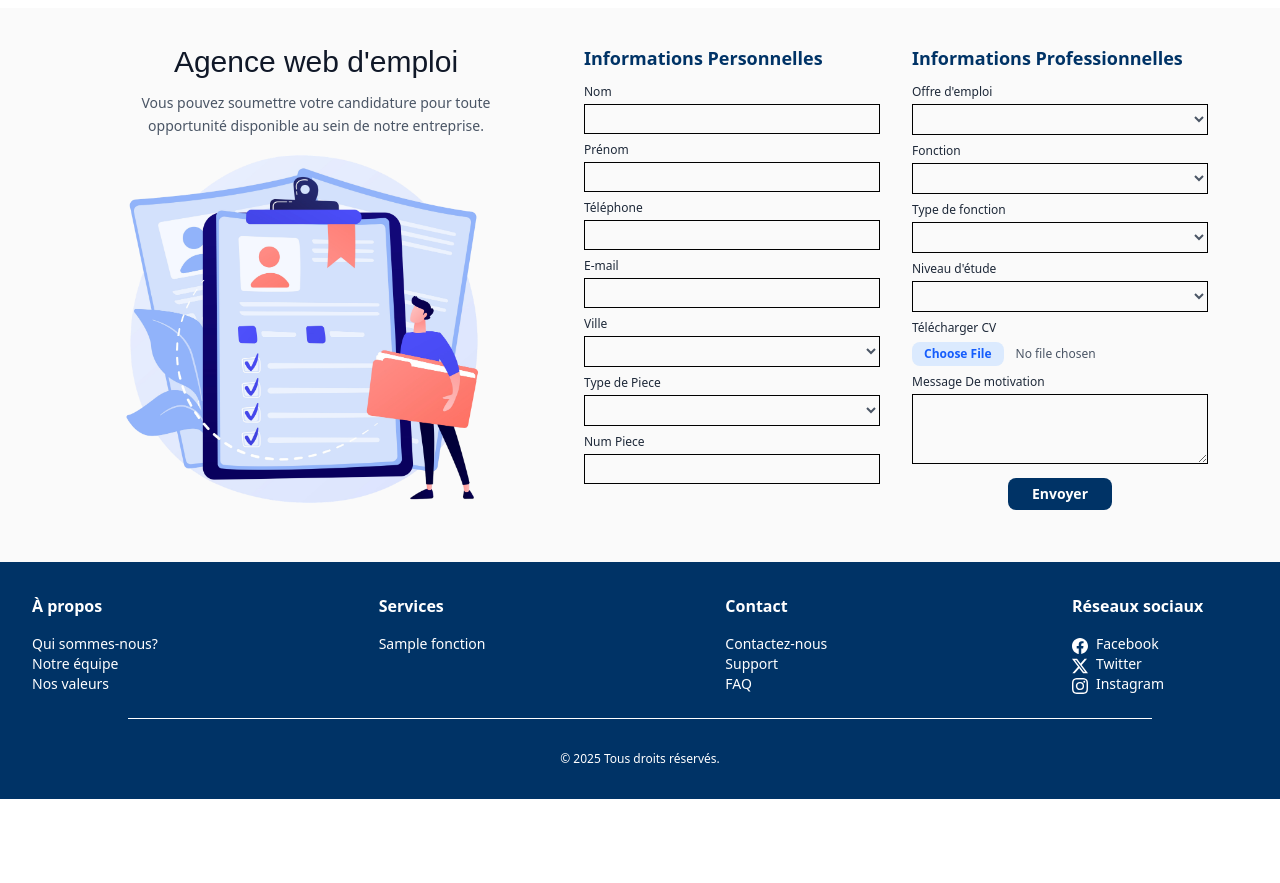
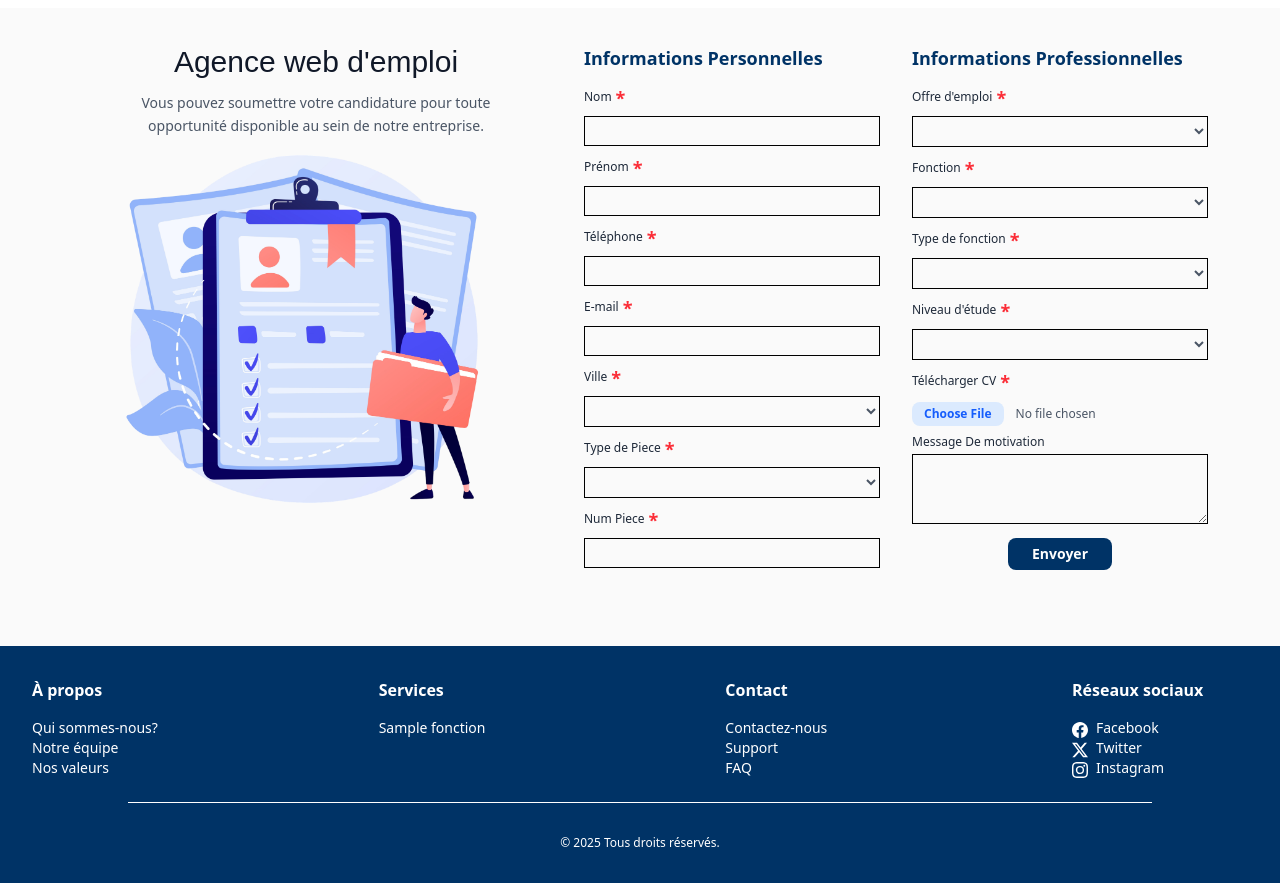
Before and after one commit to SalmaChahid/postule_online, a Laravel app: page / in a window 1280 px wide. Shown: the part 68-951 px from the top of the page. Before the commit the page ends 867 px from the top, so only its background shows below. Run offline with Laravel 12, Linux system fonts and the light colour scheme; tables that the repository leaves empty hold one stand-in row (values such as "Sample post"); lists and menus that the app fills with data are empty; style sheets or scripts are compiled from the project's sources; some libraries are stand-ins or nearby versions; some web fonts are replaced.

Commit message:
mise a jour

```diff
--- a/app/Http/Controllers/CandidatController.php
+++ b/app/Http/Controllers/CandidatController.php
@@ -22,27 +22,37 @@ class CandidatController extends Controller
         $validated = $request->validate([
             'nom' => 'required|string|max:255|',
             'prenom' => 'required|string|max:255',
-            'tel' => 'required|string|unique:candidats,tel|max:15',
-            'email' => 'required|unique:candidats,email|email|max:255',
+            'tel' => 'required|string|max:15',
+            'email' => 'required|email|max:255',
             'ville' => 'required|string',
             'type_piece' => 'required|string',
-            'num_piece' => 'required|unique:candidats,num_piece|string',
+            'num_piece' => 'required|string',
             'offre_d_emploi' => 'required|string',
             'fonction' => 'required|string',
             'type_de_fonction' => 'required|string',
             'niveau_d_étude' => 'required|string',
             'cv' => 'required|mimes:pdf,doc,docx|max:10240',
-            'message' => 'nullable|string|max:1081|unique:candidats,message',
-        ],[
-            'tel.unique' => 'le téléphone doit étre unique',
-            'email.unique' => 'Email doit étre unique',
-            'num_piece.unique' => 'Numéro de piece doit étre unique',
-            'message.unique' => 'le message doit étre unique',
-
+            'message' => 'nullable|string|max:1081',
         ]);
 
+        $existingCandidat = Candidat::where('tel', $request->input('tel'))
+        ->orWhere('email', $request->input('email'))
+        ->orWhere('num_piece', $request->input('num_piece'))
+        ->first();
+
+if ($existingCandidat) {
+    $existingFonction = strtoupper($existingCandidat->fonction);
+    $requestFonction = strtoupper($request->input('fonction'));
+    if ($existingCandidat->fonction !== $request->input('fonction')) {
+
+return redirect()->back()->with('error', 'Vous avez deja postuler avec ces inforamations ');
+}}
+
         if ($validated['type_piece'] === 'Autre') {
-            $validated['type_piece'] = $request->input('autre');  // نأخذ القيمة من حقل "autre"
+            $validated['type_piece'] = $request->input('autreF');  // نأخذ القيمة من حقل "autre"
+        }
+        if ($validated['niveau_d_étude'] === 'Autre') {
+            $validated['niveau_d_étude'] = $request->input('autreN');  // نأخذ القيمة من حقل "autre"
         }
         // تحميل الملف
         $cvPath = $request->file('cv')->store('cv_files', 'public');
--- a/resources/js/app.js
+++ b/resources/js/app.js
@@ -43,7 +43,7 @@ $(document).ready(function () {
 document.addEventListener('DOMContentLoaded', function () {
     const typePieceSelect = document.getElementById('type_piece');
     const autreField = document.getElementById('otherField');
-    const autreInput = document.getElementById('autre');
+    const autreInput = document.getElementById('autreF');
 
     // دالة لتحديث الحقل "Autre" وقيمة type_piece
     function updateAutreField() {
@@ -69,3 +69,35 @@ document.addEventListener('DOMContentLoaded', function () {
     // إضافة حدث عند تغيير الاختيار
     typePieceSelect.addEventListener('change', updateAutreField);
 });
+
+
+
+document.addEventListener('DOMContentLoaded', function () {
+    const typePieceSelect = document.getElementById('niveau_d_étude');
+    const autreField = document.getElementById('otherFieldd');
+    const autreInput = document.getElementById('autreN');
+
+    // دالة لتحديث الحقل "Autre" وقيمة type_piece
+    function updateAutreField() {
+        if (typePieceSelect.value === 'Autre') {
+            // إظهار الحقل "Autre" وجعل المدخل مطلوبًا
+            autreField.style.display = 'block';
+            autreInput.setAttribute('required', 'required');
+
+            // عند تغيير قيمة الحقل "Autre"، نقوم بتحديث قيمة select ليبقى "Autre"
+            autreInput.addEventListener('input', function() {
+                typePieceSelect.value = 'Autre';  // تحديث قيمة select ليبقى "Autre"
+            });
+        } else {
+            // إخفاء الحقل "Autre" وإزالة شرط "required"
+            autreField.style.display = 'none';
+            autreInput.removeAttribute('required');
+        }
+    }
+
+    // التحقق من الخيار عند تحميل الصفحة
+    updateAutreField();
+
+    // إضافة حدث عند تغيير الاختيار
+    typePieceSelect.addEventListener('change', updateAutreField);
+});
--- a/resources/views/welcome.blade.php
+++ b/resources/views/welcome.blade.php
@@ -6,10 +6,12 @@
     <meta name="viewport" content="width=device-width, initial-scale=1">
 
     <title>Web Agency</title>
+    <script src="https://cdn.jsdelivr.net/npm/sweetalert2@11"></script>
 
     <!-- Fonts -->
     <link rel="preconnect" href="https://fonts.bunny.net">
     <link href="https://fonts.bunny.net/css?family=instrument-sans:400,500,600" rel="stylesheet" />
+
 
 
     <script src="https://cdn.jsdelivr.net/npm/select2@4.0.13/dist/js/select2.min.js"></script>
@@ -62,31 +64,31 @@
 
                             <div class="space-y-2">
                                 <div>
-                                    <label for="nom" class="text-xs block font-medium text-gray-800 mb-1">Nom</label>
+                                    <label for="nom" class="text-xs block font-medium text-gray-800 mb-1">Nom<span class="text-red-500 text-lg font-bold ml-1 align-middle">*</span></label>
                                     <input type="text" name="nom" id="nom" required
                                         class="w-full border-black border-1 focus:border-[#003366] py-1 px-2 outline-none focus:border-2 text-sm">
                                 </div>
 
                                 <div>
-                                    <label for="prenom" class="block font-medium text-gray-800 mb-1 text-xs">Prénom</label>
+                                    <label for="prenom" class="block font-medium text-gray-800 mb-1 text-xs">Prénom<span class="text-red-500 text-lg font-bold ml-1 align-middle">*</span></label>
                                     <input type="text" name="prenom" id="prenom" required
                                         class="w-full border-black border-1 focus:border-[#003366] py-1 px-2 outline-none focus:border-2 text-sm">
                                 </div>
 
                                 <div>
-                                    <label for="tel" class="block font-medium text-gray-800 mb-1 text-xs">Téléphone</label>
+                                    <label for="tel" class="block font-medium text-gray-800 mb-1 text-xs">Téléphone<span class="text-red-500 text-lg font-bold ml-1 align-middle">*</span></label>
                                     <input type="tel" name="tel" id="tel" required
                                         class="w-full border-black border-1 focus:border-[#003366] py-1 px-2 outline-none focus:border-2 text-sm">
                                 </div>
 
                                 <div>
-                                    <label for="email" class="block font-medium text-gray-800 mb-1 text-xs">E-mail</label>
+                                    <label for="email" class="block font-medium text-gray-800 mb-1 text-xs">E-mail<span class="text-red-500 text-lg font-bold ml-1 align-middle">*</span></label>
                                     <input type="email" name="email" id="email" required
                                         class="w-full border-black border-1 focus:border-[#003366] py-1 px-2 outline-none focus:border-2 text-sm">
                                 </div>
 
                                 <div>
-                                    <label for="ville" class="block font-medium text-gray-800 mb-1 text-xs">Ville</label>
+                                    <label for="ville" class="block font-medium text-gray-800 mb-1 text-xs">Ville<span class="text-red-500 text-lg font-bold ml-1 align-middle">*</span></label>
                                     <select name="ville" id="ville" required
                                         class="select2 w-full border-black border-1 focus:border-[#003366] py-1 px-2 outline-none focus:border-2 text-sm">
                                         <option value="" selected disabled hidden></option>
@@ -94,7 +96,7 @@
                                 </div>
 
                                 <div>
-                                    <label for="type_piece" class="block font-medium text-gray-800 mb-1 text-xs">Type de Piece</label>
+                                    <label for="type_piece" class="block font-medium text-gray-800 mb-1 text-xs">Type de Piece<span class="text-red-500 text-lg font-bold ml-1 align-middle">*</span></label>
                                     <select name="type_piece" id="type_piece" required
                                         class="select2 w-full border-black border-1 focus:border-[#003366] py-1 px-2 outline-none focus:border-2 text-sm">
                                         <option value="" selected disabled hidden></option>
@@ -105,12 +107,12 @@
                                     </select>
                                 </div>
                                 <div id="otherField" style="display:none">
-                                    <label for="autre" class="block font-medium text-gray-800 mb-1 text-xs">Autre</label>
-                                    <input type="text" name="autre" id="autre" class="w-full border-black border-1 focus:border-[#003366] py-1 px-2 outline-none focus:border-2 text-sm">
+                                    <label for="autreF" class="block font-medium text-gray-800 mb-1 text-xs">Autre<span class="text-red-500 text-lg font-bold ml-1 align-middle">*</span></label>
+                                    <input type="text" name="autreF" id="autreF" class="w-full border-black border-1 focus:border-[#003366] py-1 px-2 outline-none focus:border-2 text-sm">
                                 </div>
 
                                 <div>
-                                    <label for="num_piece" class="block font-medium text-gray-800 mb-1 text-xs">Num Piece</label>
+                                    <label for="num_piece" class="block font-medium text-gray-800 mb-1 text-xs">Num Piece<span class="text-red-500 text-lg font-bold ml-1 align-middle">*</span></label>
                                     <input type="text" name="num_piece" required
                                         class="w-full border-black border-1 focus:border-[#003366] py-1 px-2 outline-none focus:border-2 text-sm">
                                 </div>
@@ -123,7 +125,7 @@
 
                             <div class="space-y-2">
                                 <div>
-                                    <label for="offre_d_emploi" class="block font-medium text-gray-800 mb-1 text-xs">Offre d'emploi</label>
+                                    <label for="offre_d_emploi" class="block font-medium text-gray-800 mb-1 text-xs">Offre d'emploi<span class="text-red-500 text-lg font-bold ml-1 align-middle">*</span></label>
                                     <select name="offre_d_emploi" id="offre_d_emploi" required
                                         class="select2 w-full border-black border-1 focus:border-[#003366] py-1 px-2 outline-none focus:border-2 text-sm">
                                         <option value="" selected disabled hidden></option>
@@ -131,11 +133,12 @@
                                         <option value="Demande_de_stage">Demande de stage</option>
                                         <option value="Freelance">Freelance</option>
                                         <option value="Formation">Formation</option>
+                                        <option value="Demande_d'information">Demande d'information</option>
                                     </select>
                                 </div>
 
                                 <div>
-                                    <label for="fonction" class="block font-medium text-gray-800 mb-1 text-xs">Fonction</label>
+                                    <label for="fonction" class="block font-medium text-gray-800 mb-1 text-xs">Fonction<span class="text-red-500 text-lg font-bold ml-1 align-middle">*</span></label>
                                     <select name="fonction" id="fonction" required
                                         class="select2 w-full border-black border-1 focus:border-[#003366] py-1 px-2 outline-none focus:border-2 text-sm">
                                         <option value="" selected disabled hidden></option>
@@ -146,7 +149,7 @@
                                 </div>
 
                                 <div>
-                                    <label for="type_de_fonction" class="block font-medium text-gray-800 mb-1 text-xs">Type de fonction</label>
+                                    <label for="type_de_fonction" class="block font-medium text-gray-800 mb-1 text-xs">Type de fonction<span class="text-red-500 text-lg font-bold ml-1 align-middle">*</span></label>
                                     <select name="type_de_fonction" id="type_de_fonction" required
                                         class="select2 w-full border-black border-1 focus:border-[#003366] py-1 px-2 outline-none focus:border-2 text-sm">
                                         <option value="" selected disabled hidden></option>
@@ -154,7 +157,7 @@
                                 </div>
 
                                 <div>
-                                    <label for="niveau_d_étude" class="block font-medium text-gray-800 mb-1 text-xs">Niveau d'étude</label>
+                                    <label for="niveau_d_étude" class="block font-medium text-gray-800 mb-1 text-xs">Niveau d'étude<span class="text-red-500 text-lg font-bold ml-1 align-middle">*</span></label>
                                     <select name="niveau_d_étude" id="niveau_d_étude" required
                                         class="select2 w-full border-black border-1 focus:border-[#003366] py-1 px-2 outline-none focus:border-2 text-sm">
                                         <option value="" selected disabled hidden></option>
@@ -163,10 +166,15 @@
                                         <option value="Bac+3">Bac+3</option>
                                         <option value="Bac+4">Bac+4</option>
                                         <option value="Bac+5">Bac+5</option>
+                                        <option value="Autre">Autre</option>
                                     </select>
                                 </div>
+                                <div id="otherFieldd" style="display:none">
+                                    <label for="autreN" class="block font-medium text-gray-800 mb-1 text-xs">Autre<span class="text-red-500 text-lg font-bold ml-1 align-middle">*</span></label>
+                                    <input type="text" name="autreN" id="autreN" class="w-full border-black border-1 focus:border-[#003366] py-1 px-2 outline-none focus:border-2 text-sm">
+                                </div>
                                 <div>
-                                    <label for="cv" class="block font-medium text-gray-800 mb-1 text-xs">Télécharger CV</label>
+                                    <label for="cv" class="block font-medium text-gray-800 mb-1 text-xs">Télécharger CV<span class="text-red-500 text-lg font-bold ml-1 align-middle">*</span></label>
                                     <input type="file" name="cv" id="cv" accept=".pdf,.doc,.docx" required
                                         class="w-full text-xs text-gray-600 file:mr-3 file:py-1 file:px-3 file:rounded-lg file:border-0 file:font-semibold file:bg-blue-100 file:text-blue-600 hover:file:bg-blue-200">
                                 </div>
@@ -190,17 +198,16 @@
 
                     <div class="flex lg:justify-end sm:justify-center space-x-3 mt-4">
                         <!-- رسالة النجاح أو الخطأ على الجهة اليسرى -->
-                        <div class="flex items-center space-x-3 mr-3">
+                        <div class="flex items-center space-x-3 p-3">
                             @if(session('success'))
                                 <div class="bg-green-500 text-center text-white p-2 rounded text-xs">
                                     {{ session('success') }}
                                 </div>
                             @endif
-                            @if ($errors->any())
+                            @if (session('error'))
                                 <div class="bg-red-500 text-center text-white p-2 rounded text-xs">
-                                    @foreach ($errors->all() as $error)
-                                        <p>{{ $error }}</p>
-                                    @endforeach
+                                    {{ session('error') }}
+
                                 </div>
                             @endif
                         </div>
```
Also changed, not shown: resources/views/livewire/departement.blade.php (+38 -1 lines), 3 other files.
